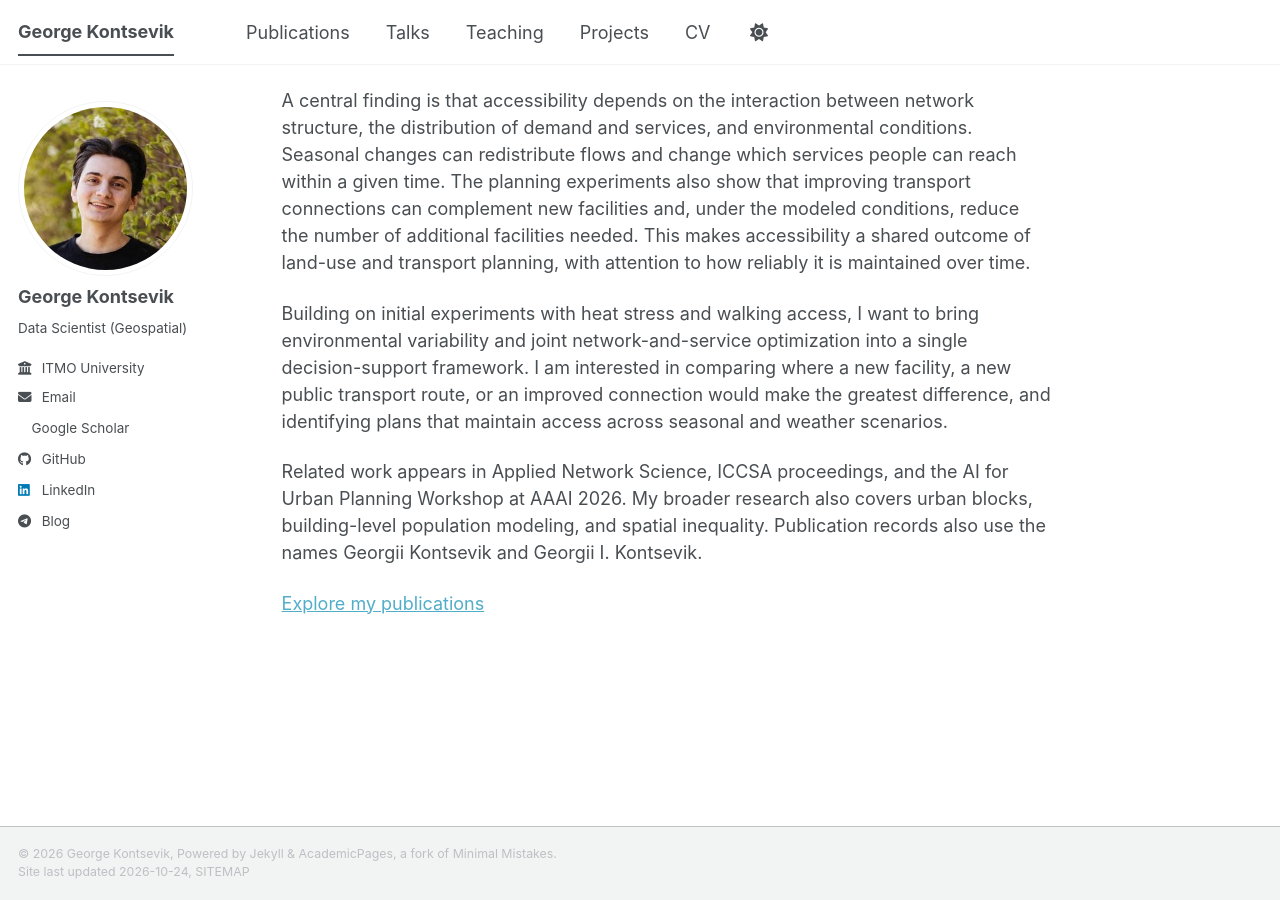
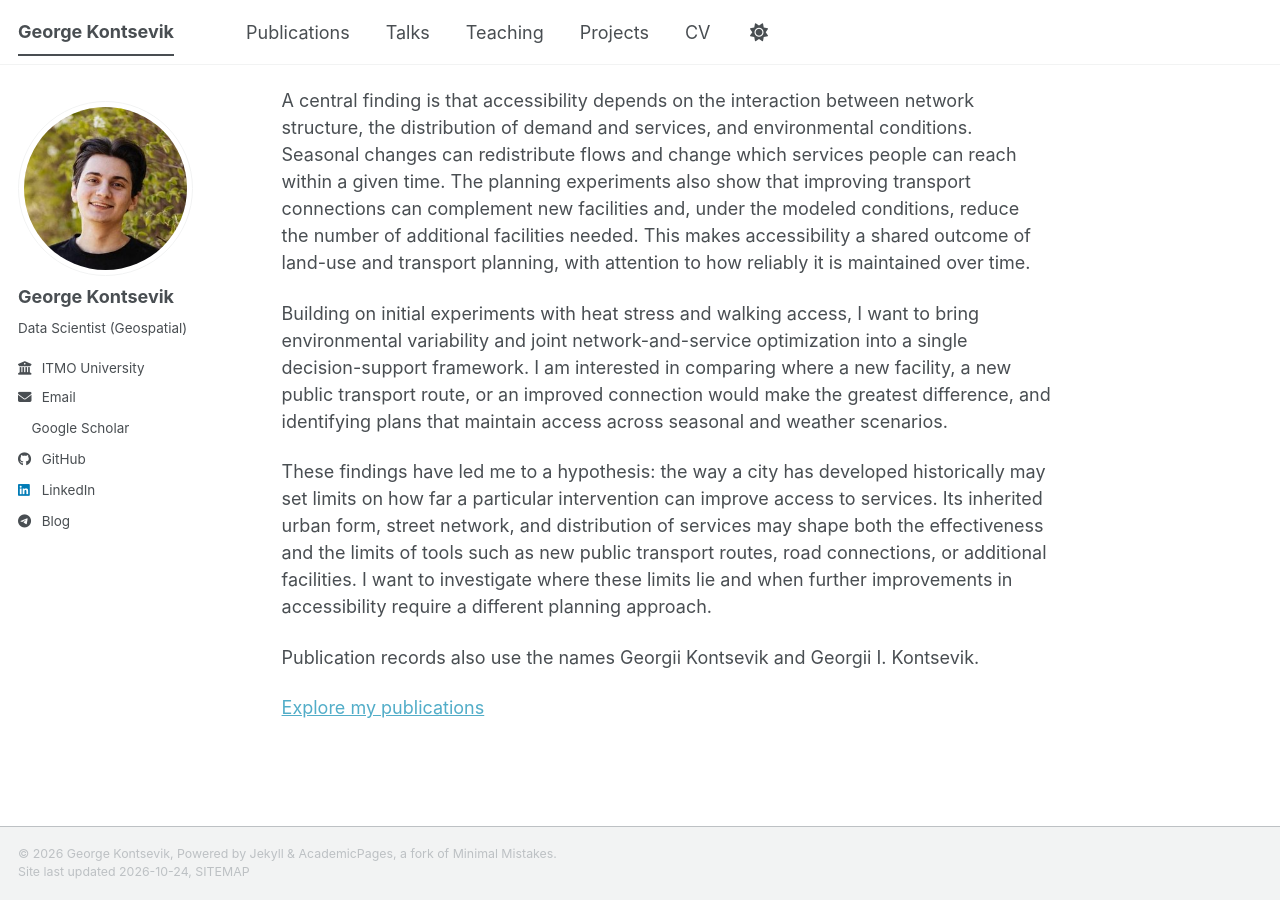
Before and after one commit to GeorgeKontsevik/GeorgeKontsevik.github.io, a Jekyll site: the page built from _pages/about.md, in a window 1280 px wide and 900 px high, scrolled down 1098 px. Built offline with Jekyll 4.4.1, drawn with Linux system fonts in a browser that asks for light colours; a style sheet for code colours, icons or effects is not loaded.

Commit message:
Express hypothesis on historical urban form and accessibility limits

```diff
--- a/_pages/about.md
+++ b/_pages/about.md
@@ -32,6 +32,8 @@ A central finding is that accessibility depends on the interaction between netwo
 
 Building on initial experiments with heat stress and walking access, I want to bring environmental variability and joint network-and-service optimization into a single decision-support framework. I am interested in comparing where a new facility, a new public transport route, or an improved connection would make the greatest difference, and identifying plans that maintain access across seasonal and weather scenarios.
 
-Related work appears in Applied Network Science, ICCSA proceedings, and the AI for Urban Planning Workshop at AAAI 2026. My broader research also covers urban blocks, building-level population modeling, and spatial inequality. Publication records also use the names Georgii Kontsevik and Georgii I. Kontsevik.
+These findings have led me to a hypothesis: the way a city has developed historically may set limits on how far a particular intervention can improve access to services. Its inherited urban form, street network, and distribution of services may shape both the effectiveness and the limits of tools such as new public transport routes, road connections, or additional facilities. I want to investigate where these limits lie and when further improvements in accessibility require a different planning approach.
+
+Publication records also use the names Georgii Kontsevik and Georgii I. Kontsevik.
 
 [Explore my publications](/publications/)
```
